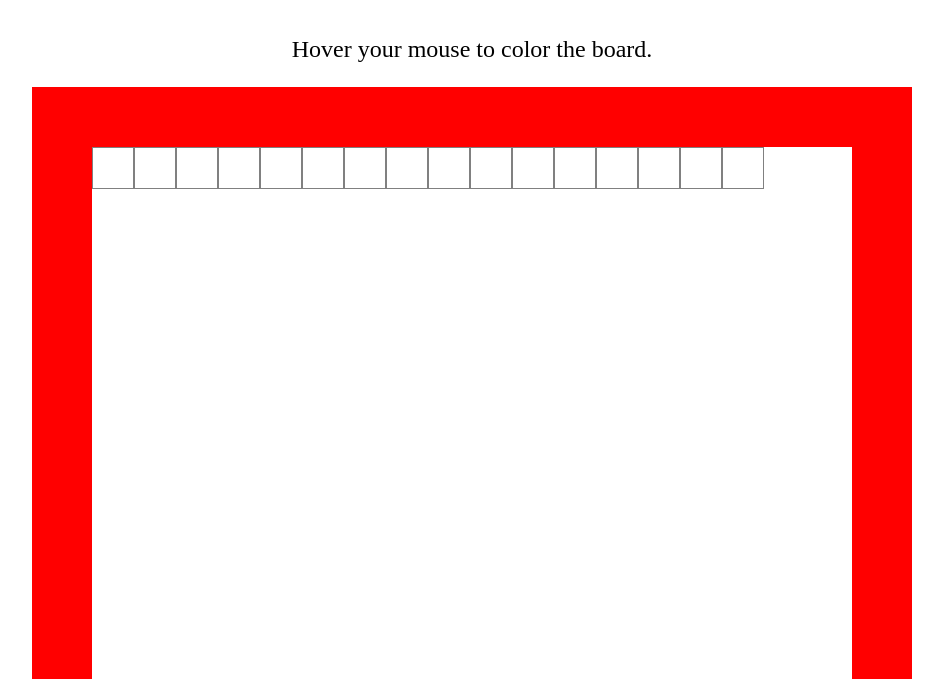
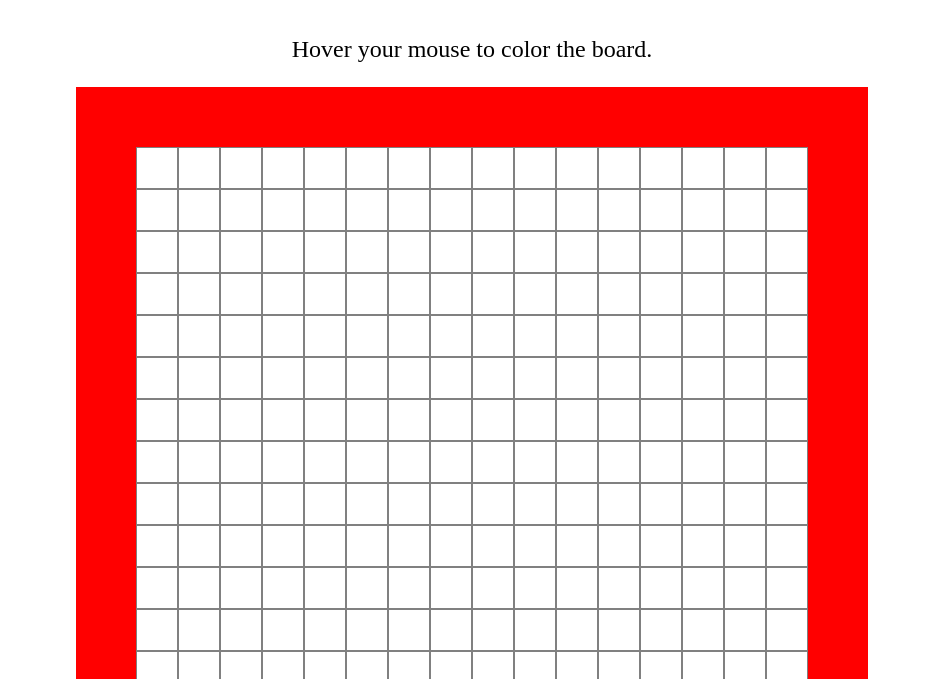
Before and after one commit to AdGiampic/Etch-a-Sketch, a plain HTML site: page index.html in a window 1280 px wide. Shown: the part 121-800 px from the top of the page, without its empty margins (168-1111 px from the left). Drawn offline with Linux system fonts and the light colour scheme.

Commit message:
Managed to create grid based container and modified the layout of the board

```diff
--- a/script.js
+++ b/script.js
@@ -1,7 +1,7 @@
 function createGrid16 () {
     const divGrid = document.createElement('div'); // create square
     divGrid.setAttribute('style', 'border: 1px solid gray; width:40px; height: 40px'); // square has style
-    for (let i = 1;i<=16; i++) { //test create square 5 times
+    for (let i = 1;i<=256; i++) { //test create square 5 times
         document.getElementById('board').appendChild(divGrid.cloneNode(true));
     }
 }
--- a/style.css
+++ b/style.css
@@ -6,8 +6,8 @@
 }
 
 #board{
-    height: 760px;
-    width: 760px;
+    height: 672px;
+    width: 672px;
     border: 60px solid red;
     display: flex;
     flex-wrap: wrap;
```
